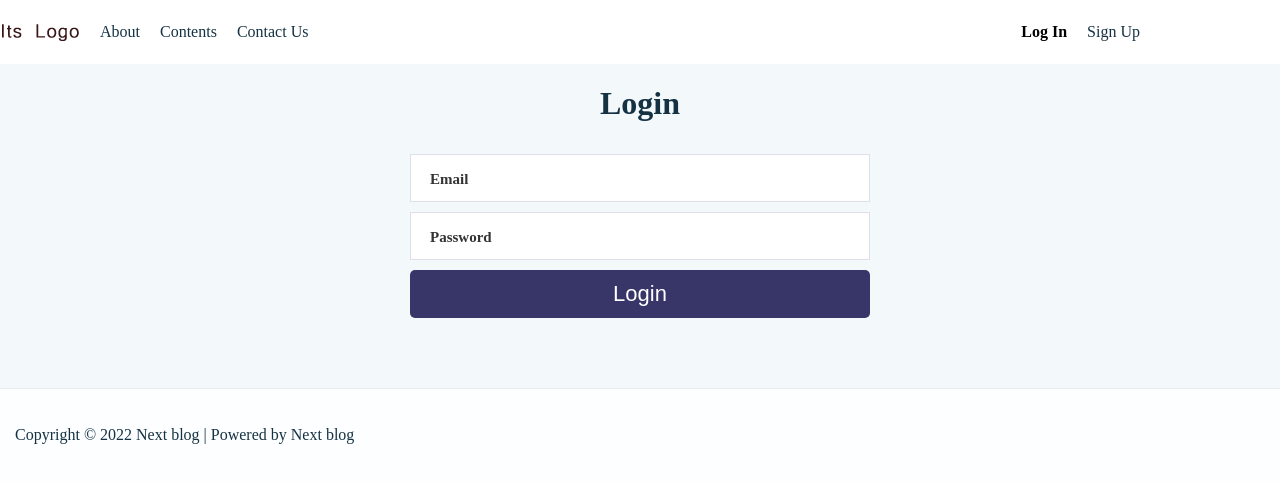
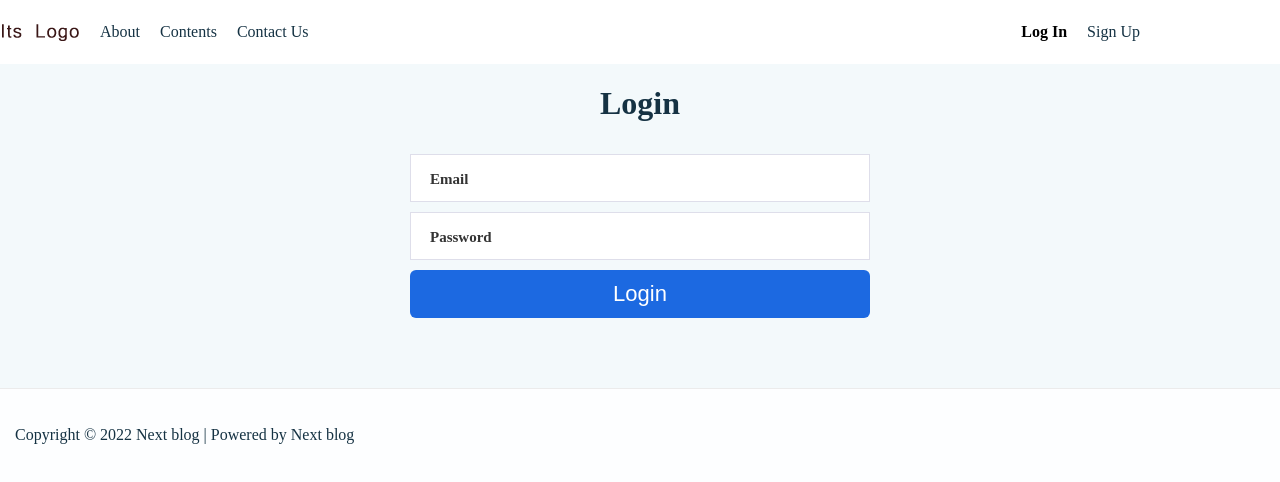
Before and after one commit to jay-juns/nextweb, a Next.js app: page /login in a window 1280 px wide. Shown: the top 482 px of the page. Built offline with nearby package versions, Linux system fonts and the light colour scheme; no server answers; some icons are missing.

Commit message:
색변경

```diff
--- a/styles/styles.css
+++ b/styles/styles.css
@@ -326,8 +326,8 @@ a:hover, a:active {
 .login-btn--wrapper > button {
   width: 100%;
   height: 48px;
-  border-radius:5px;
+  border-radius:6px;
   font-size: 22px;
-  background-color: #383568;
+  background-color: #1c69e1;
   color: #fff;
 }
```
